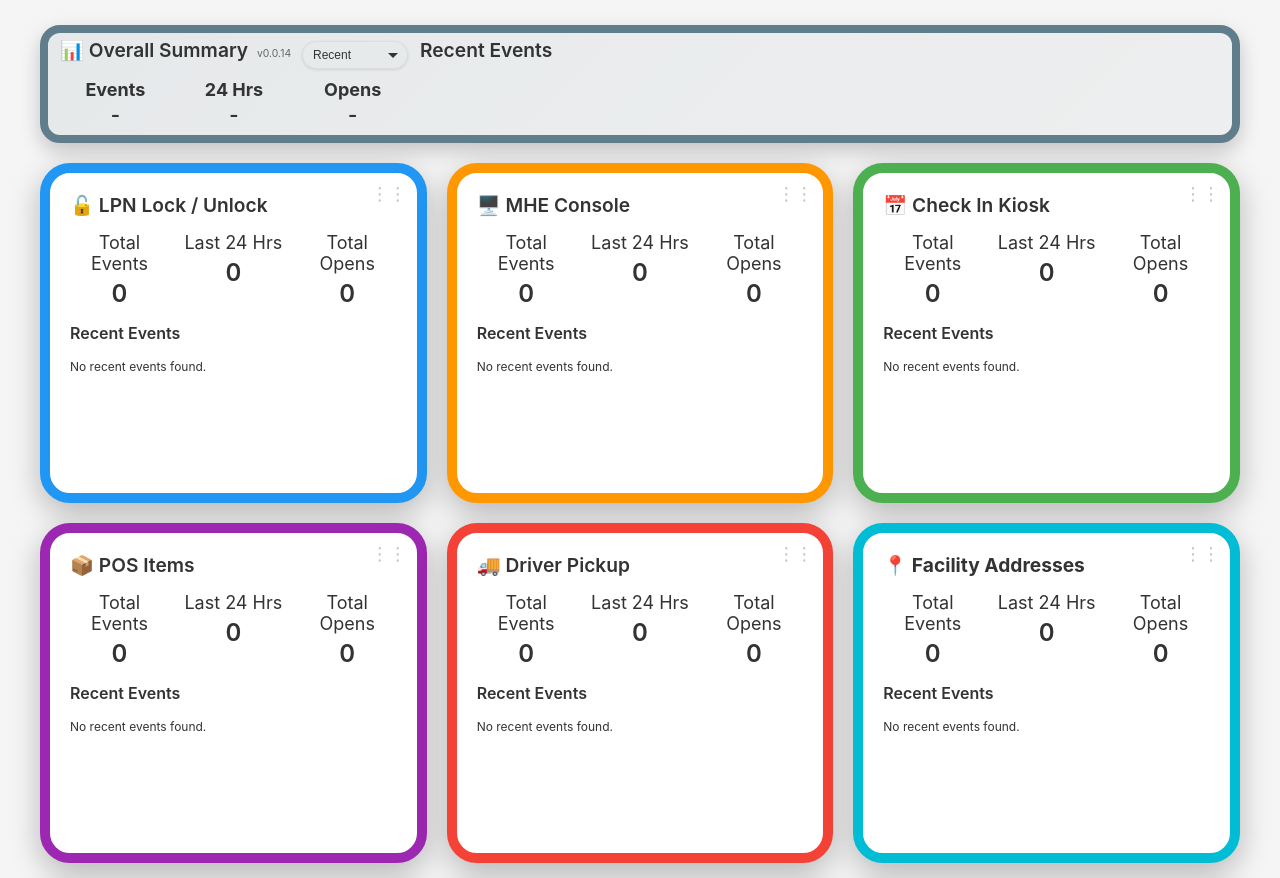
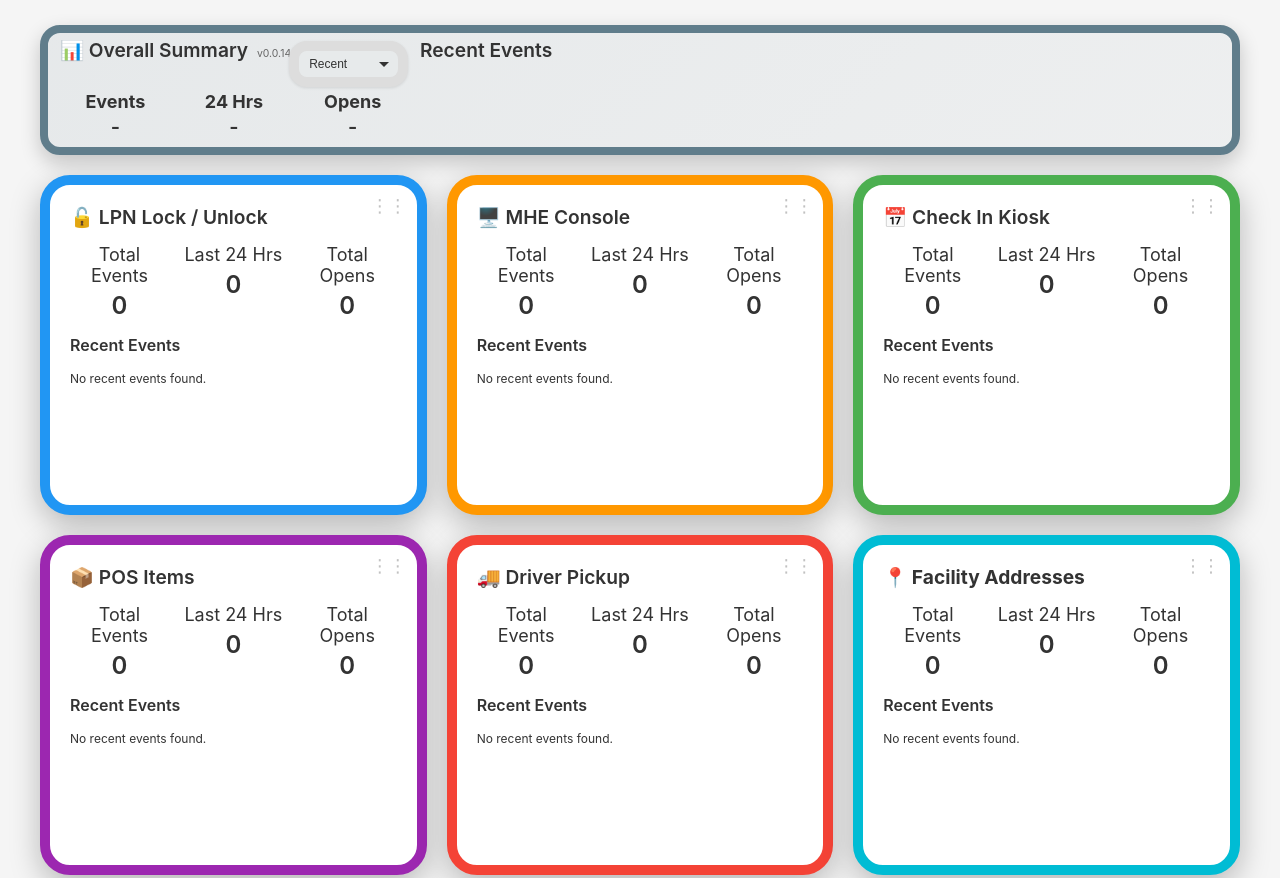
Before and after one commit to sidmsmith/manhattan-app-usage-dashboard, a website: page index.html in a window 1280 px wide. Shown: the top 878 px of the page. Drawn offline with nearby package versions, Linux system fonts and the light colour scheme; no server answers.

```diff
--- a/styles.css
+++ b/styles.css
@@ -67,7 +67,7 @@
 .sort-dropdown {
   font-size: 0.75rem;
   padding: 6px 28px 6px 10px;
-  border: 1px solid #ddd;
+  border: 10px solid #ddd;
   border-radius: 18px;
   background: #e7eaeb;
   cursor: pointer;
```
